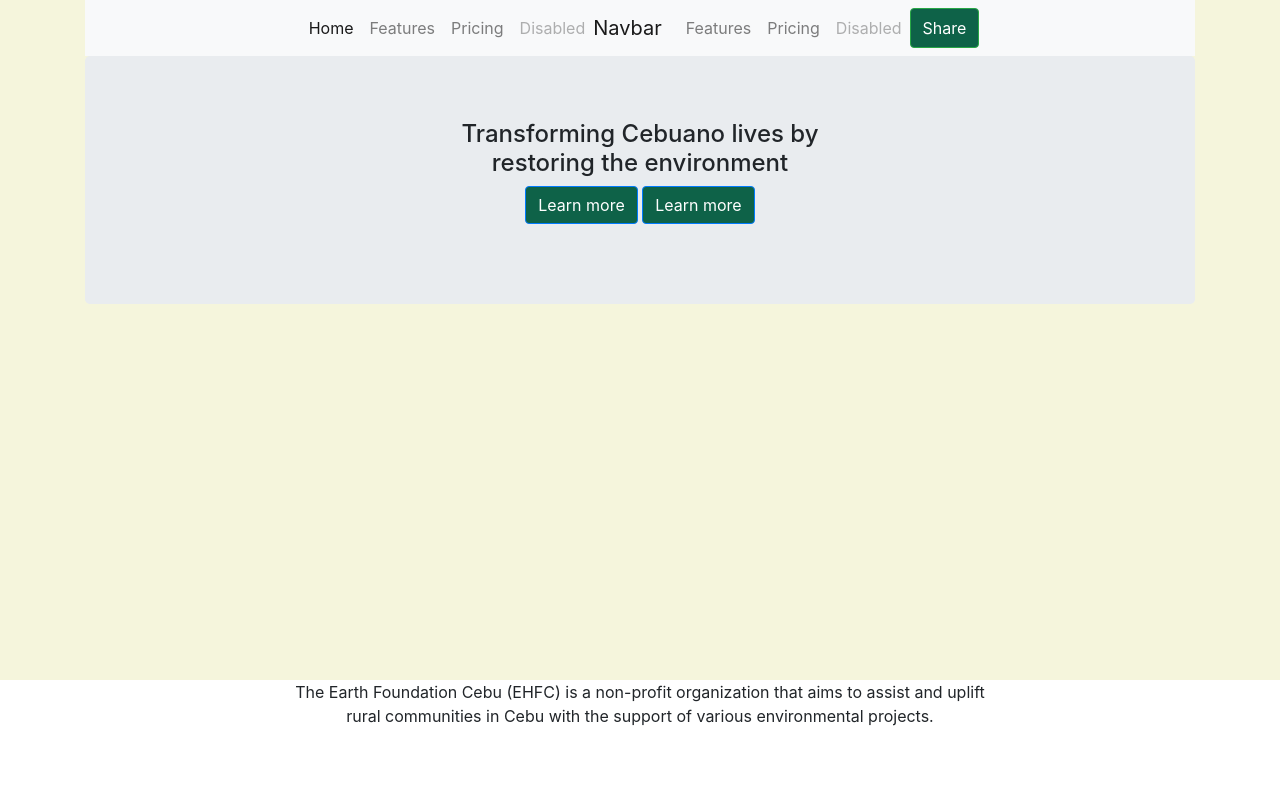
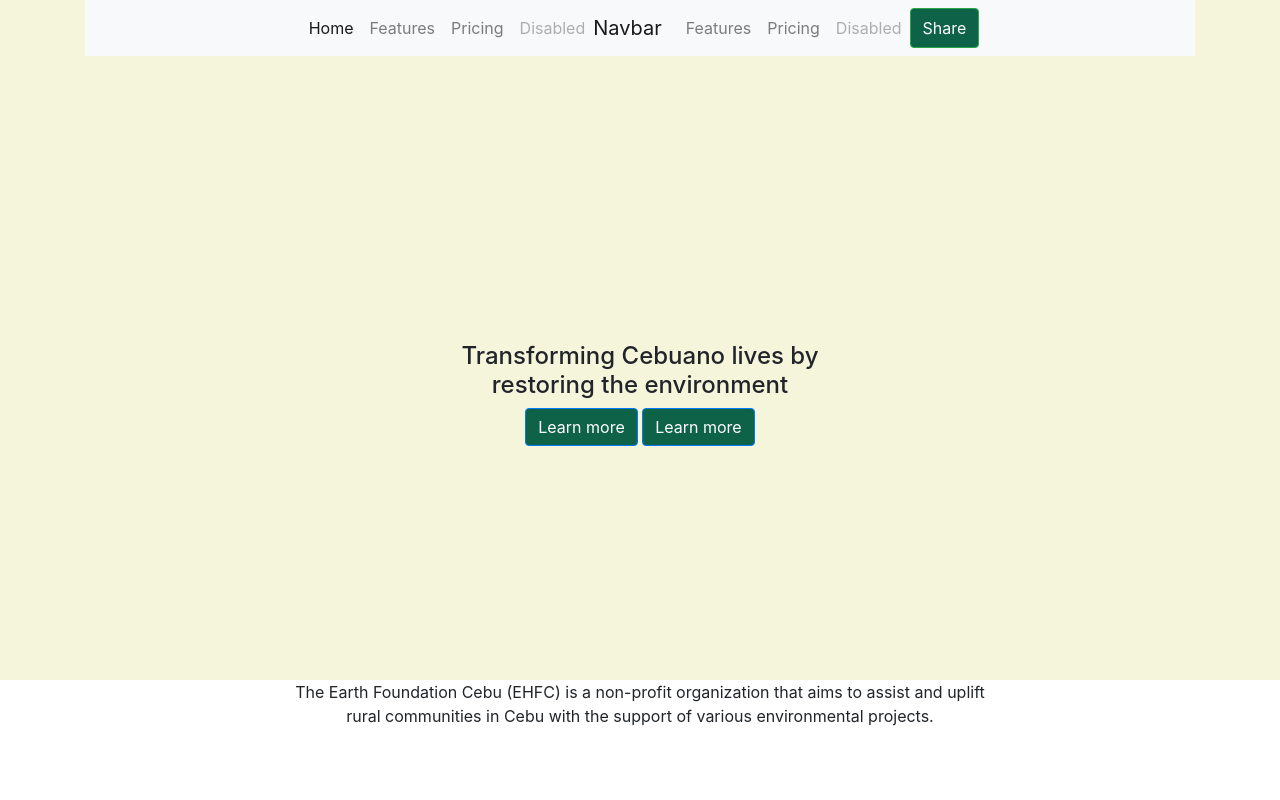
Before and after one commit to AndryRaza/Charity_Homepage, a plain HTML site: page index.html in a window 1280 px wide. Shown: the top 800 px of the page. Drawn offline with nearby package versions, Linux system fonts and the light colour scheme.

Commit message:
modif section hero

```diff
--- a/style.css
+++ b/style.css
@@ -6,7 +6,10 @@ header{
     height: 680px;
     background-color: beige;
 }
-
+.jumbotron{
+    margin-top: 222px;
+    background-color: transparent;
+}
 
 #what_we_do{
     padding-top: 147px;
@@ -19,32 +22,25 @@ header{
 #volunteer{
     margin-bottom: 92px;
 }
-
-
 #premiere_image, #deuxieme_image,#troisieme_image{
    margin-top:-24px;
    margin-left: 24px;
     width: 280px;
     height: 168px;
 }
-
 .card-text{
     height: 132px;
     width: 232px;
 }
-
 .card{
     height: 100%;
 width: 280px;
 
 border-radius: 8px;
-
 }
-
 h5{
     font-size: 18px;
 }
-
 #stats{
     margin-top: 120px;
     margin-bottom: 70px;
```
